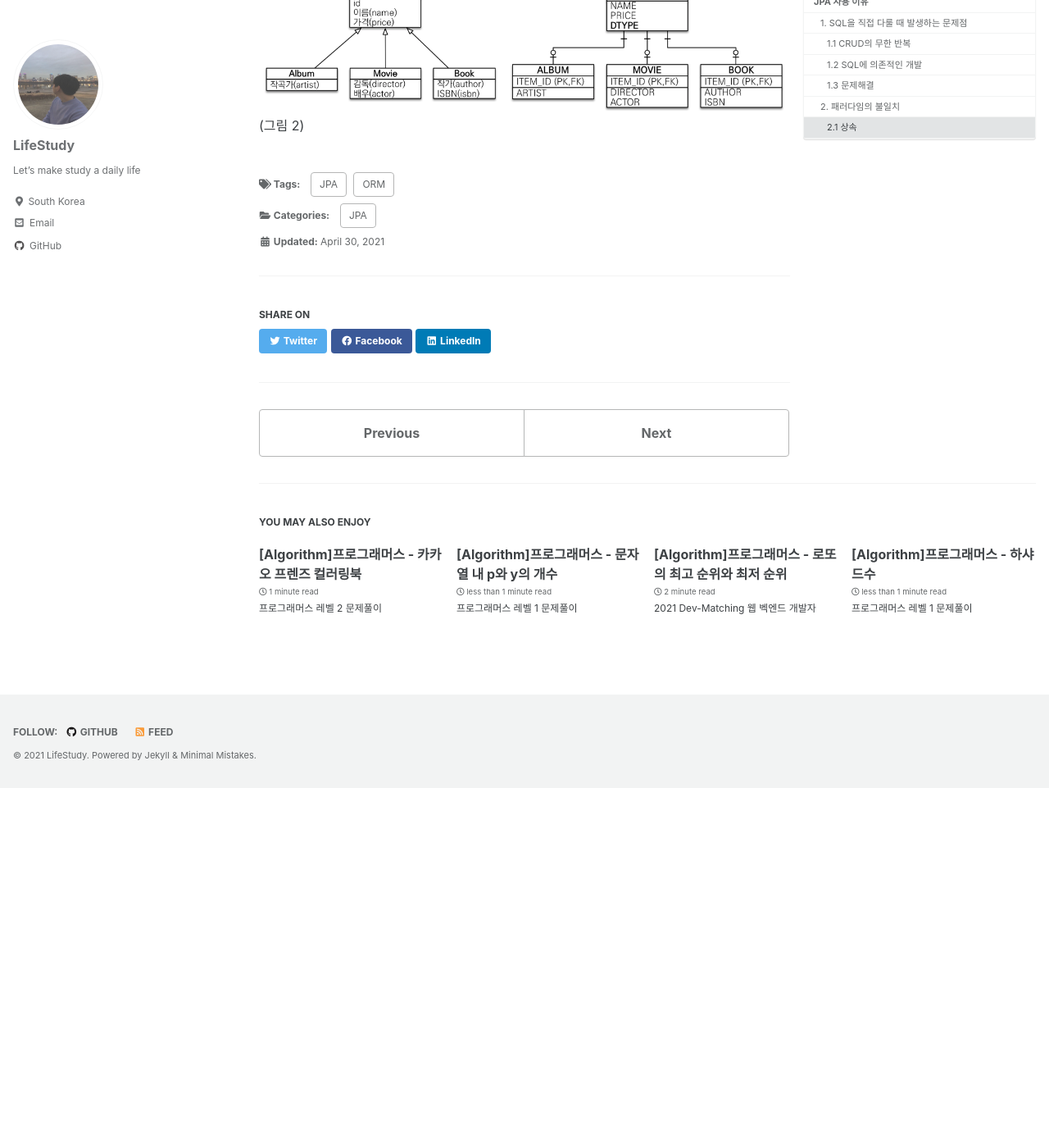
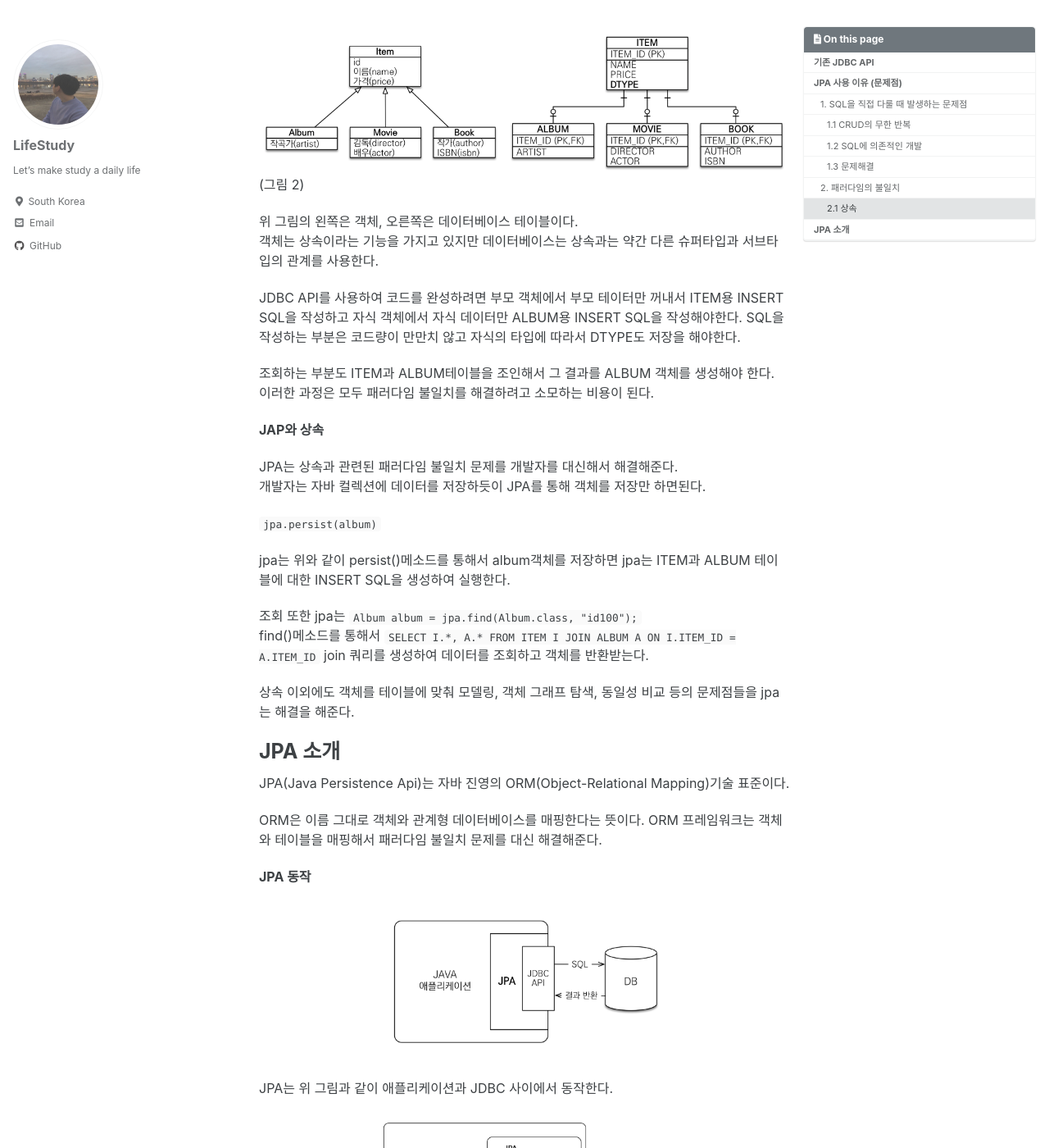
Before and after one commit to edw216/edw216.github.io, a Jekyll site: the page built from _posts/2021-04-30-gitblog-jpa(1).md, in a window 1280 px wide and 1400 px high, scrolled down 4206 px. Shown: the whole window at 82% size. Built offline with Jekyll 4.4.1, drawn with Linux system fonts in a browser that asks for light colours; cached includes are drawn as plain includes; before the commit the page ends 5167 px from its top, so only the background shows below that; some of the changed text lies outside the part shown.

Commit message:
2021-05-11-gitblog

```diff
--- a/_posts/2021-04-30-gitblog-jpa(1).md
+++ b/_posts/2021-04-30-gitblog-jpa(1).md
@@ -16,7 +16,7 @@ last_modified_at: 2021-04-30
 
   > JPA 공부를 어떻게 하지? 하다가 김영한님의 JPA책을 추천받았다. 책이 두껍긴 하다.. 이것을 다 읽는다면 분명 얻는게 엄청 많을 거 같다. 책 내용을 기반으로 정리 하려고 한다.
 
-# JPA 소개
+# 기존 JDBC API
 기존 자바 애플리케이션은 JDBC API를 사용하여 SQL을 데이터베이스에 전달한다.
 (그림1)<br>
 
@@ -30,7 +30,7 @@ last_modified_at: 2021-04-30
 
 먼저 JPA를 소개하기 전에 어떤 문제들이 있었는지 알아보자.<br><br>
 
-# JPA 사용 이유
+# JPA 사용 이유 (문제점)
 
 ## 1. SQL을 직접 다룰 때 발생하는 문제점
 
@@ -141,7 +141,7 @@ JPA를 사용하면 객체를 데이터베이스에 저장하고 관리 할 떄,
 다음 JPA의 CRUD API를 보자.<br><br>
 <u>JPA를 사용한 조회 기능</u>
 
-`String memberId = "hello";`
+`String memberId = "hello";`<br>
 `Member member = jpa.find(Member.class, memberId);`
 
 
@@ -155,13 +155,13 @@ jpa에서 제공하는 find()메소드를 통해서 적절한 SELECT SQL을 생
 
 **수정 기능**
 
-`Member member = jpa.find(Member.class, memeberId)`
+`Member member = jpa.find(Member.class, memeberId)`<br>
 `member.setName("이름변경")`
 
 
 **연관된 객체 조회**
 
-`Member member = jpa.find(Member.class, memberId)`
+`Member member = jpa.find(Member.class, memberId)`<br>
 `Team team = member.getTeam()`
 
 
@@ -176,3 +176,52 @@ jpa에서 제공하는 find()메소드를 통해서 적절한 SELECT SQL을 생
 
 ![객체 모델과 테이블 모델](https://github.com/edw216/edw216.github.io/blob/master/assets/images/jpa/jpa_img2.png?raw=true)
 <br>(그림 2)
+
+위 그림의 왼쪽은 객체, 오른쪽은 데이터베이스 테이블이다. <br>
+객체는 상속이라는 기능을 가지고 있지만 데이터베이스는 상속과는 약간 다른 슈퍼타입과 서브타입의 관계를 사용한다.
+
+JDBC API를 사용하여 코드를 완성하려면 부모 객체에서 부모 테이터만 꺼내서 ITEM용 INSERT SQL을 작성하고 자식 객체에서 자식 데이터만 ALBUM용 INSERT SQL을 작성해야한다. SQL을 작성하는 부분은 코드량이 만만치 않고 자식의 타입에 따라서 DTYPE도 저장을 해야한다.
+
+조회하는 부분도 ITEM과 ALBUM테이블을 조인해서 그 결과를 ALBUM 객체를 생성해야 한다.<br>
+이러한 과정은 모두 패러다임 불일치를 해결하려고 소모하는 비용이 된다.<br>
+
+
+**JAP와 상속**
+
+JPA는 상속과 관련된 패러다임 불일치 문제를 개발자를 대신해서 해결해준다.<br>
+개발자는 자바 컬렉션에 데이터를 저장하듯이 JPA를 통해 객체를 저장만 하면된다.<br>
+
+`jpa.persist(album)`<br>
+
+jpa는 위와 같이 persist()메소드를 통해서 album객체를 저장하면 jpa는 ITEM과 ALBUM 테이블에 대한 INSERT SQL을 생성하여 실행한다.
+
+조회 또한 jpa는 `Album album = jpa.find(Album.class, "id100");`<br>
+find()메소드를 통해서 `SELECT I.*, A.* FROM ITEM I JOIN ALBUM A ON I.ITEM_ID = A.ITEM_ID` join 쿼리를 생성하여 데이터를 조회하고 객체를 반환받는다.<br>
+
+
+상속 이외에도 객체를 테이블에 맞춰 모델링, 객체 그래프 탐색, 동일성 비교 등의 문제점들을 jpa는 해결을 해준다.
+
+
+
+# JPA 소개
+JPA(Java Persistence Api)는 자바 진영의 ORM(Object-Relational Mapping)기술 표준이다.<br>
+
+ORM은 이름 그대로 객체와 관계형 데이터베이스를 매핑한다는 뜻이다.
+ORM 프레임워크는 객체와 테이블을 매핑해서 패러다임 불일치 문제를 대신 해결해준다.
+
+**JPA 동작**<br>
+
+![](https://github.com/edw216/edw216.github.io/blob/master/assets/images/jpa/jpa_img3.png?raw=true)
+
+
+JPA는 위 그림과 같이 애플리케이션과 JDBC 사이에서 동작한다.
+
+
+![](https://github.com/edw216/edw216.github.io/blob/master/assets/images/jpa/jpa_img4.png?raw=true)
+
+JPA 저장
+
+
+![](https://github.com/edw216/edw216.github.io/blob/master/assets/images/jpa/jpa_img5.png?raw=true)
+
+JPA 조회
```
Also changed, not shown: assets/images/jpa/jpa_img3.png (added), assets/images/jpa/jpa_img4.png (added), assets/images/jpa/jpa_img5.png (added).
